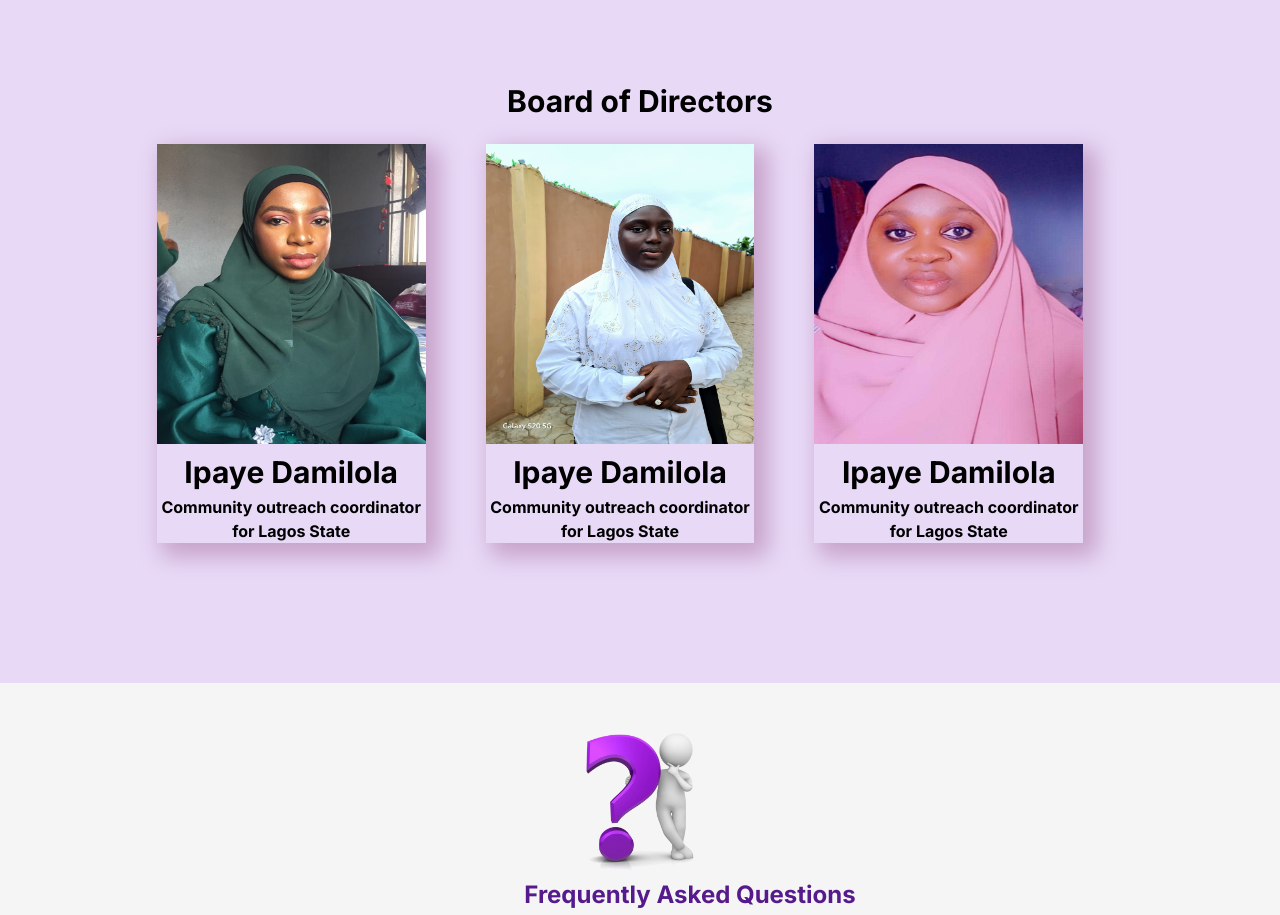
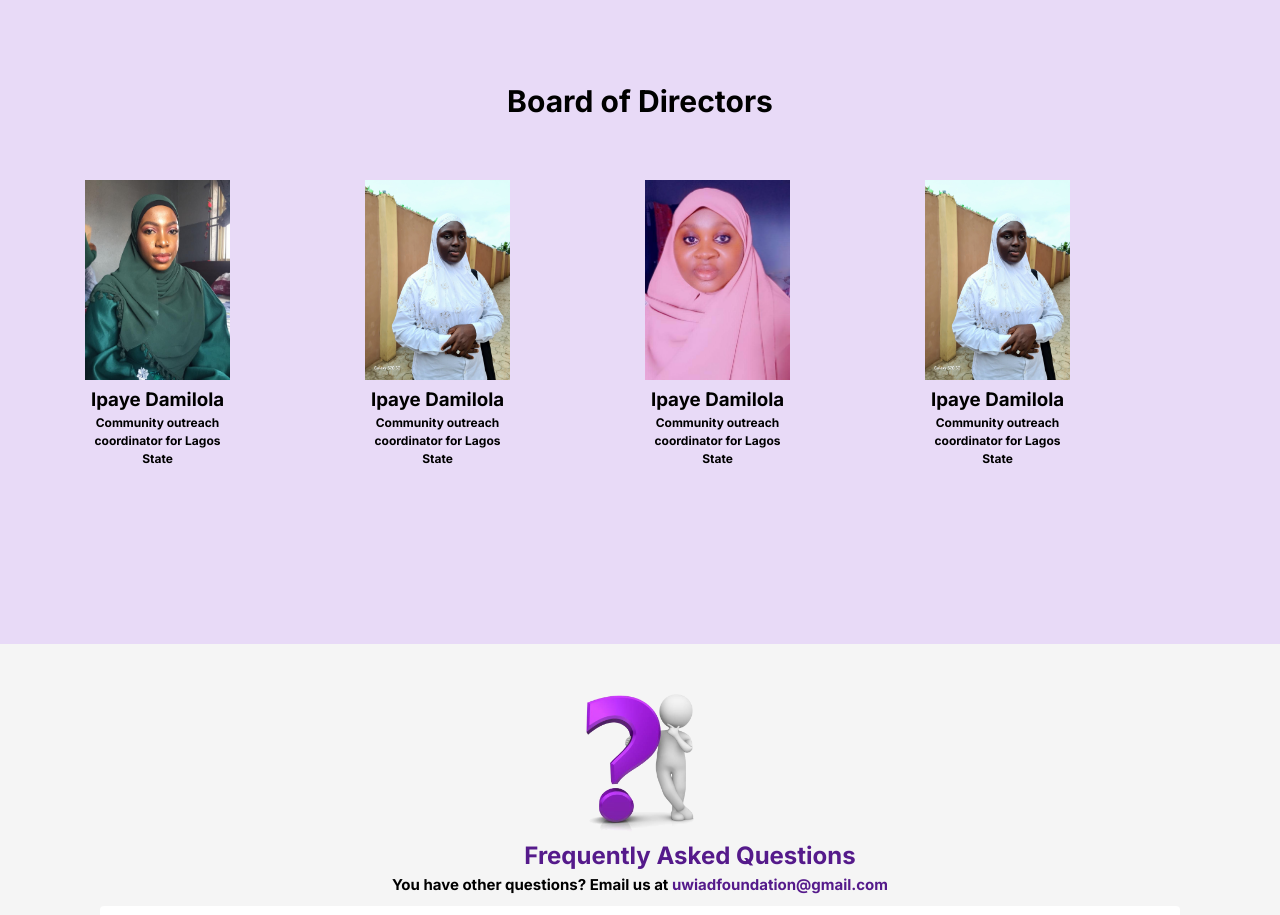
Before and after one commit to Kawthar1512/UWIAD, a React (Vite) app: page / in a window 1280 px wide. Shown: the part 2200-3115 px from the top of the page. Built offline with nearby package versions, Linux system fonts and the light colour scheme.

Commit message:
drector section

```diff
--- a/src/Directors.css
+++ b/src/Directors.css
@@ -7,22 +7,36 @@
   text-align: center;
 }
 .directorCard {
-  width: 24%;
+  width: 16%;
   /* border: 1px solid gray; */
   height: auto;
-  margin: 20px 50px 20px 10px;
+  margin: 20px 130px 20px 5px;
   text-align: center;
+}
+.directorCard:hover{
   box-shadow: 9px 9px 22px  5px rgb(199, 162, 201);
 
-
-  /* display: flex; */
 }
 .directorCard img {
   width: 100%;
-  height: 300px;
+  height: 200px;
 }
-.container{
+.directorCard div{
+  /* width: 10%; */
+  text-align: center;
+}
+.directorCard p{
+  font-size: 12px;
+}
+.container {
   display: flex;
+  justify-content: center;
+  align-items: center;
   margin: 0 auto;
-  justify-content: center;
+  /* text-align: center; */
+  /* padding: 0 0 0 120px; */
+  height: 400px; /* height is required for vertical centering */
 }
+/* .card3{
+  margo
+} */
--- a/src/components/Directors.jsx
+++ b/src/components/Directors.jsx
@@ -17,25 +17,33 @@ export default function Director() {
           <div className="directorCard">
             <img src={image1} alt="" />
             <div>
-              <h1>Ipaye Damilola</h1>
+              <h3>Ipaye Damilola</h3>
               <p>Community outreach coordinator for Lagos State</p>
             </div>
           </div>
 
           {/* card two  */}
-          <div className="directorCard">
+
+           <div className="directorCard">
             <img src={image2} alt="" />
             <div>
-              <h1>Ipaye Damilola</h1>
+              <h3>Ipaye Damilola</h3>
               <p>Community outreach coordinator for Lagos State</p>
             </div>
           </div>
 
           {/* card three  */}
-          <div className="directorCard">
+          <div className="directorCard card3">
             <img src={image3} alt="directorImage" />
             <div>
-              <h1>Ipaye Damilola</h1>
+              <h3>Ipaye Damilola</h3>
+              <p>Community outreach coordinator for Lagos State</p>
+            </div>
+          </div>
+          <div className="directorCard">
+            <img src={image2} alt="" />
+            <div>
+              <h3>Ipaye Damilola</h3>
               <p>Community outreach coordinator for Lagos State</p>
             </div>
           </div>
```
